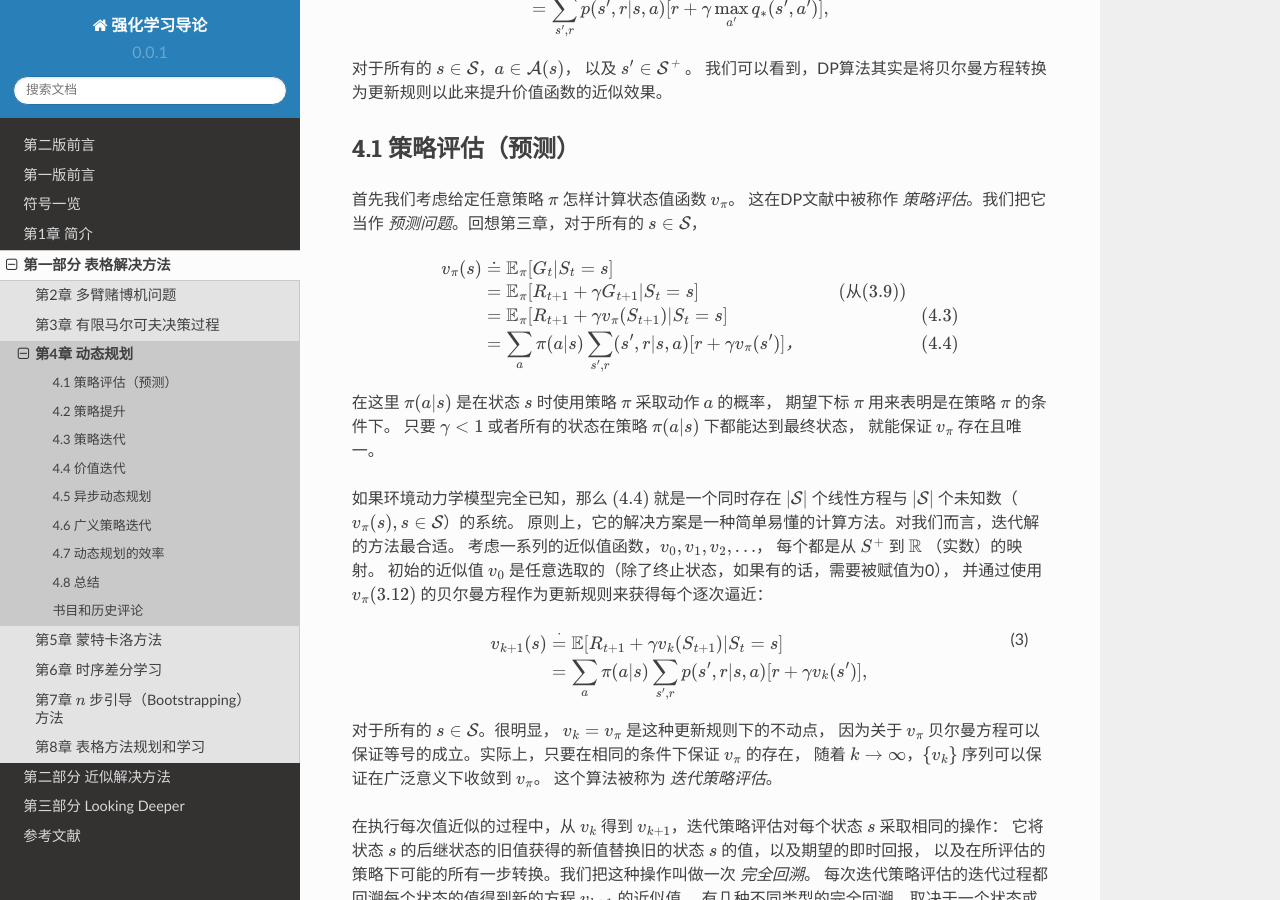
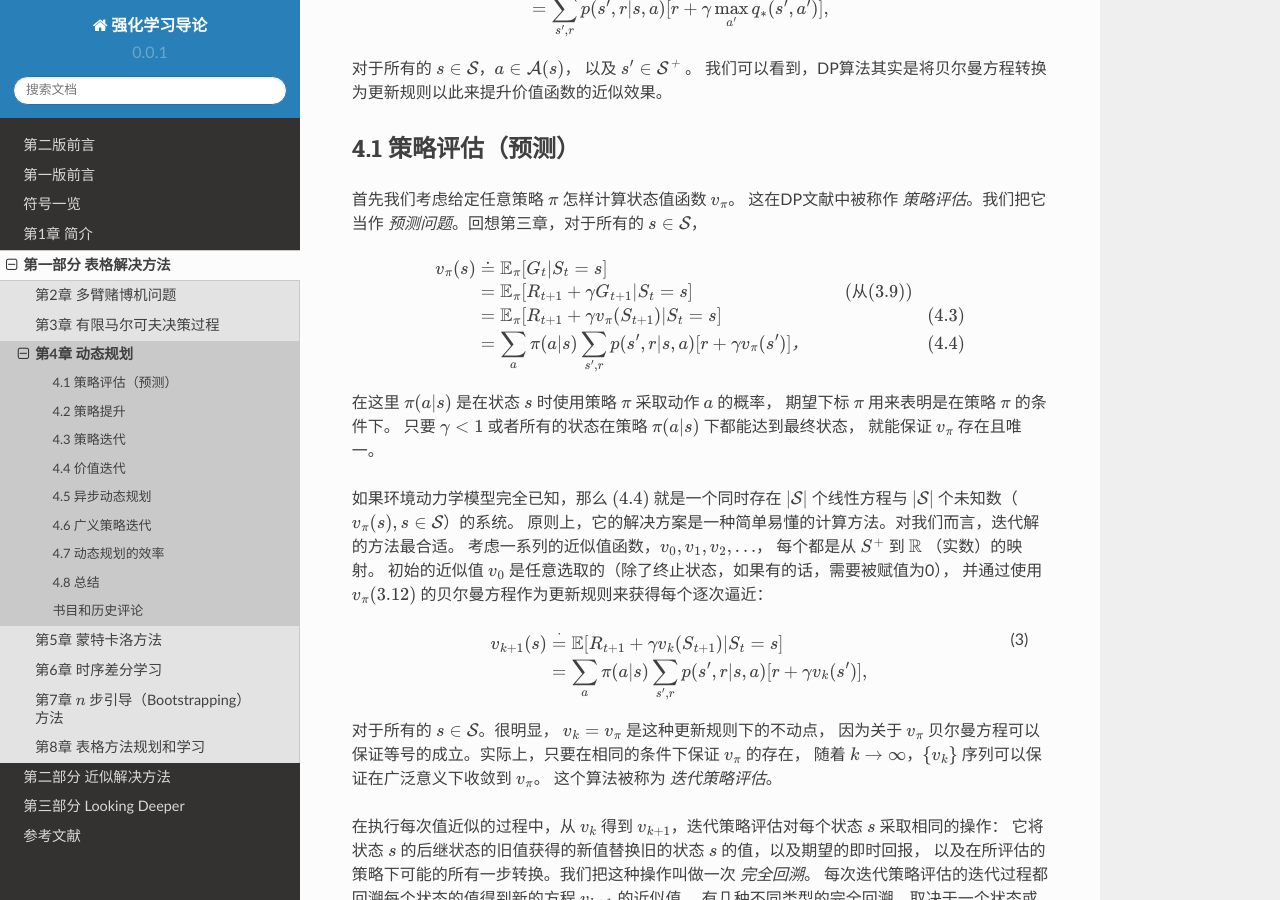
Before and after one commit to qiwihui/reinforcement-learning-an-introduction-chinese, a Sphinx documentation site: the page built from source/partI/chapter4/dynamic_programming.rst, in a window 1280 px wide and 900 px high, scrolled down 778 px. Built offline with Sphinx 7.4.7 and the Read the Docs theme 2.0.0, drawn with Linux system fonts in a browser that asks for light colours.

Commit message:
修正公式4.4

```diff
--- a/source/partI/chapter4/dynamic_programming.rst
+++ b/source/partI/chapter4/dynamic_programming.rst
@@ -54,7 +54,7 @@ DP和增强学习思想的核心通常说来是用价值函数去组织构建一
     v_\pi(s) & \doteq \mathbb{E_\pi}[G_t | S_t=s] \\
     &= \mathbb{E_\pi}[R_{t+1} + \gamma G_{t+1} | S_t=s]  &(从(3.9)) \\
     &= \mathbb{E_\pi}[R_{t+1}+\gamma v_\pi(S_{t+1}) | S_t=s] & \tag{4.3} \\
-    &= \sum_a\pi(a|s)\sum_{s',r}(s',r|s,a)[r+\gamma v_\pi(s')]，& \tag{4.4}
+    &= \sum_a\pi(a|s)\sum_{s',r}p(s',r|s,a)[r+\gamma v_\pi(s')]，& \tag{4.4}
     \end{align}
 
 在这里 :math:`\pi(a|s)` 是在状态 :math:`s` 时使用策略 :math:`\pi` 采取动作 :math:`a` 的概率，
```
